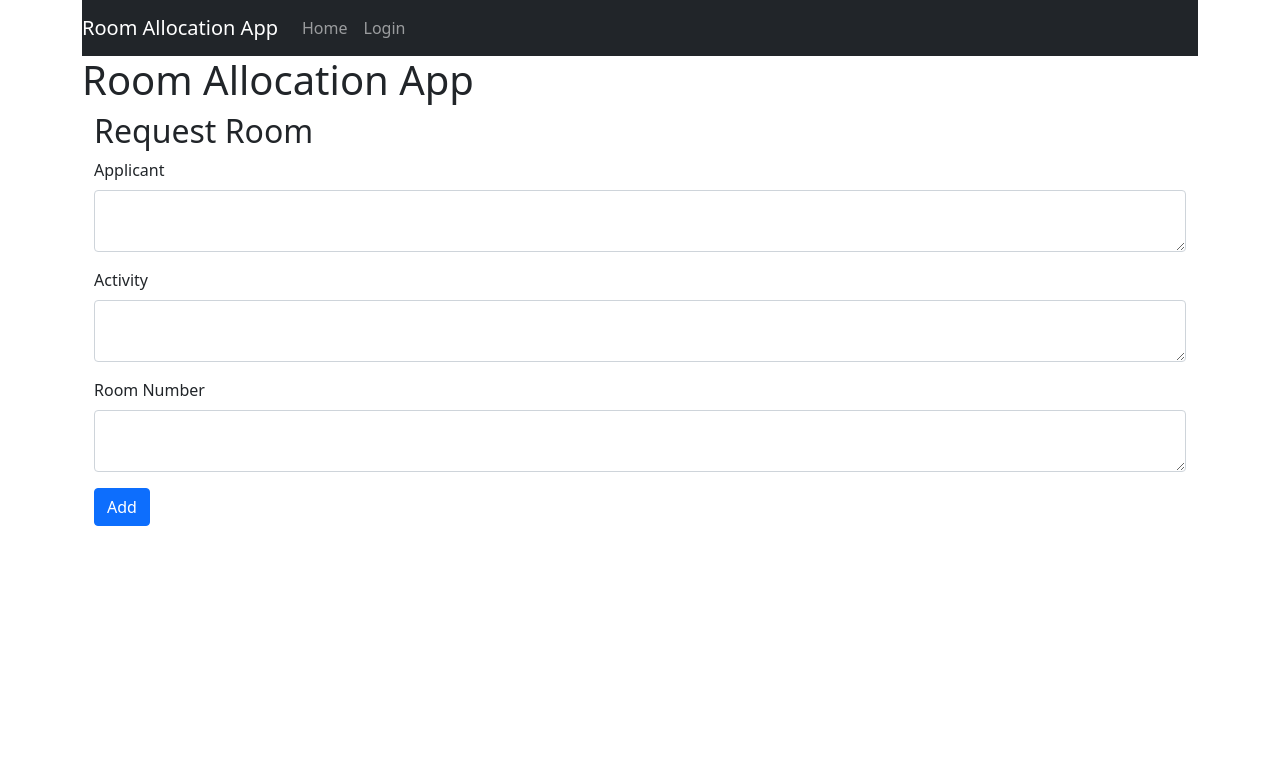
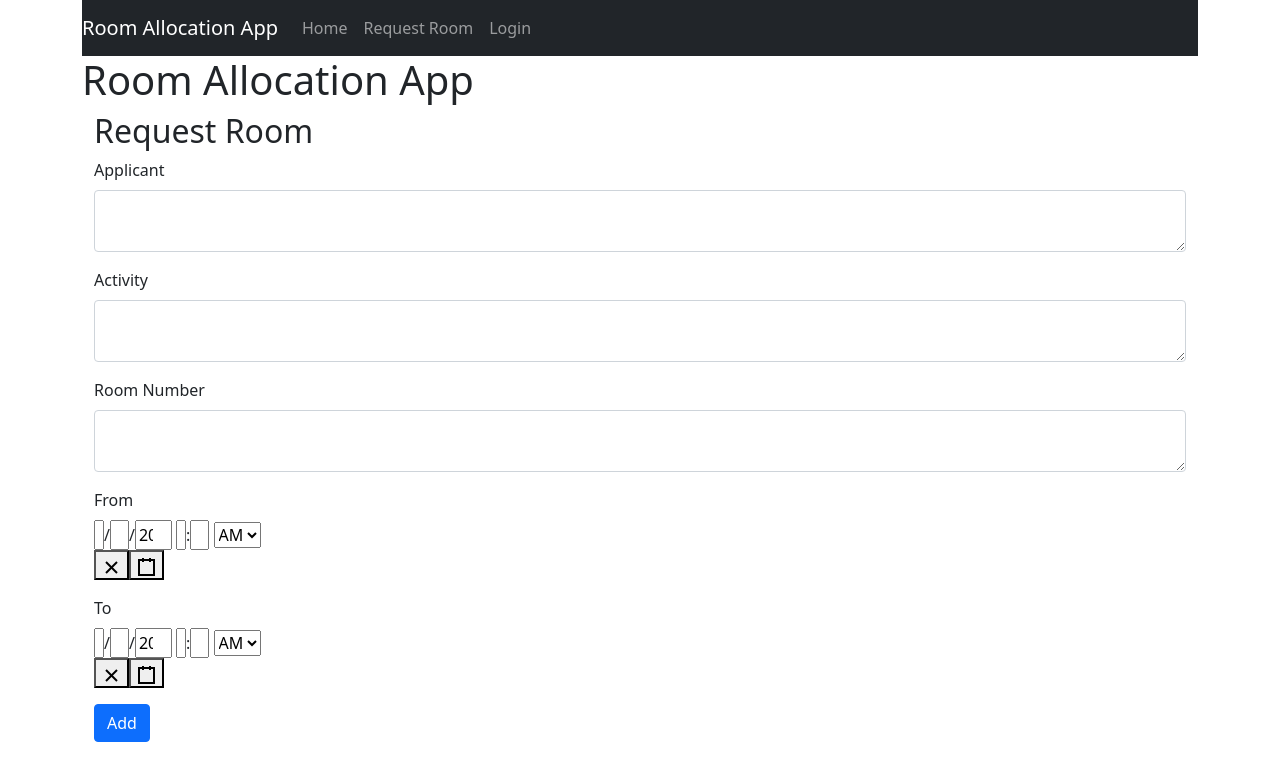
Before and after one commit to Sahaj8/Room-Allocation-WebApp-Frontend, a React (Create React App) app in the folder frontend/: page /addActivity in a window 1280 px wide. Shown: the top 780 px of the page. Built offline with nearby package versions, Linux system fonts and the light colour scheme.

Commit message:
Update datepicker

```diff
--- a/frontend/package.json
+++ b/frontend/package.json
@@ -10,6 +10,7 @@
     "bootstrap": "^5.1.3",
     "moment": "^2.29.2",
     "react": "^18.0.0",
+    "react-datetime-picker": "^3.5.0",
     "react-dom": "^18.0.0",
     "react-file-base64": "^1.0.3",
     "react-router-dom": "^6.3.0",
--- a/frontend/src/components/activity.js
+++ b/frontend/src/components/activity.js
@@ -9,8 +9,9 @@ const Activity = (activity) => {
             <h4>{activity.roomNumber}</h4>
             <h4>{activity.status}</h4>
             <h4>{activity.createdAt}</h4>
+            <h4>{activity.startDateTime}</h4>
+            <h4>{activity.endDateTime}</h4>
         </>
     );
 }
-
 export default Activity;
--- a/frontend/src/components/addActivity.js
+++ b/frontend/src/components/addActivity.js
@@ -1,23 +1,31 @@
 import React, { useState } from "react";
 import axios from "axios";
+import DateTimePicker from 'react-datetime-picker';
 
 const AddActivity = () => {
     const [activityData, setActivityData] = useState({
         applicant: '',
         activity: '',
         roomNumber: '',
-        status: "pending",
-        createdAt: new Date()
     });
+    const [startDateTime, setStartDateTime] = useState(new Date());
+    const [endDateTime, setEndDateTime] = useState(new Date());
 
     const handleSubmit = async (e) => {
         e.preventDefault();
         console.log(activityData);
-
+        const newActivity = {
+            applicant: activityData.applicant,
+            activity: activityData.activity,
+            roomNumber: activityData.roomNumber,
+            status: "pending",
+            createdAt: new Date(),
+            startDateTime: startDateTime,
+            endDateTime: endDateTime
+        }
         axios.post('http://localhost:5000/activity/add', activityData)
             .then(res => console.log(res.data))
             .catch(error => console.log(error));
-
     };
     return (
         <div className="container">
@@ -44,6 +52,14 @@ const AddActivity = () => {
                         onChange = {(e) => setActivityData({...activityData, roomNumber: e.target.value})}
                     />
                 </div>
+                <div className="mb-3">
+                <label htmlFor="Room Number" className="form-label">From</label>
+                    <DateTimePicker onChange={setStartDateTime} value={startDateTime} />
+                </div>
+                <div className="mb-3">
+                    <label htmlFor="Room Number" className="form-label">To</label>
+                    <DateTimePicker onChange={setEndDateTime} value={endDateTime} />
+                </div>
                 <button type="submit" className="btn btn-primary">Add</button>
             </form>
         </div>
--- a/frontend/src/components/navBar.js
+++ b/frontend/src/components/navBar.js
@@ -54,12 +54,13 @@ export const NavBar = () => {
             <></>
 
           }
+          <li className="navbar-item">
+            <Link to="/addActivity" className="nav-link">Request Room</Link>
+            </li>
           {
               isAuthenticated ?
               <>
-                <li className="navbar-item">
-                <Link to="/addActivity" className="nav-link">Request Room</Link>
-                </li>
+
                 <li className="navbar-item">
                 <Link to="/" className="nav-link">Logout</Link>
                 </li>
@@ -71,8 +72,6 @@ export const NavBar = () => {
                 </li>
               </>
           }
-
-
         </ul>
         </div>
       </nav>
```
Also changed, not shown: 2 other files (tests, documents, lock files or other folders).
